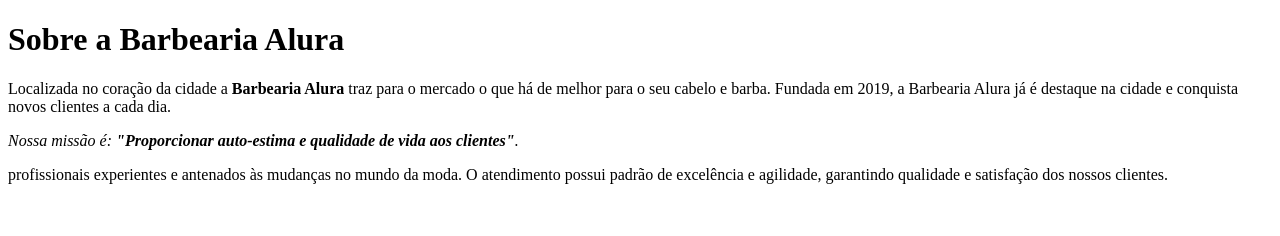
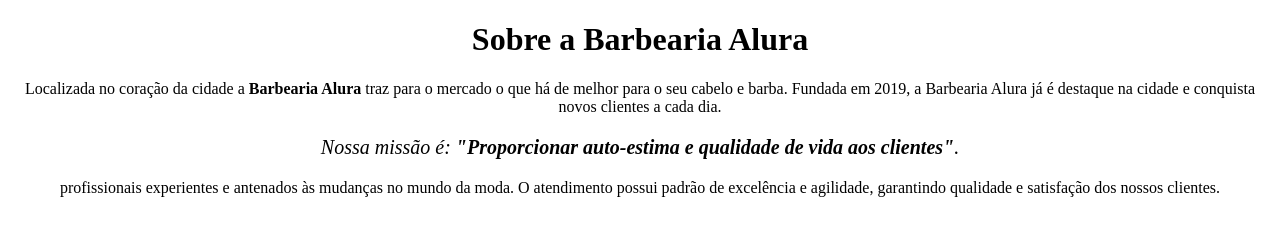
Before and after one commit to analuiza1g/proj-2-tri, a plain HTML site: page index.html in a window 1280 px wide. Drawn offline with Linux system fonts and the light colour scheme.

Commit message:
Add files via upload

```diff
--- a/index.html
+++ b/index.html
@@ -3,16 +3,22 @@
     <head>
         <meta charset="UTF-8">
         <title>Barbearia Alura</title>
+
+        <style>
+            p {
+                text-align: center;
+            }
+        </style>
     </head>
+
     <body>
-        <h1>Sobre a Barbearia Alura</h1>
+        <h1 style="text-align: center;">Sobre a Barbearia Alura</h1>
 
-        <p>Localizada no coração da cidade a <strong>Barbearia Alura</strong> traz para o mercado o que há de melhor para o seu cabelo
-        e barba. Fundada em 2019, a Barbearia Alura já é destaque na cidade e conquista novos clientes a cada dia.</p>
+        <p style="">Localizada no coração da cidade a <strong>Barbearia Alura</strong> traz para o mercado o que há de melhor para o seu cabelo
+            e barba. Fundada em 2019, a Barbearia Alura já é destaque na cidade e conquista novos clientes a cada dia.</p>
 
-        <p><em>Nossa missão é: <strong>"Proporcionar auto-estima e qualidade de vida aos clientes"</strong>.</em></p>
-
-        <p> profissionais experientes e antenados às mudanças no mundo da moda. O atendimento possui padrão de excelência e agilidade,
+        <p style="font-size: 20px; text-align: center;"><em>Nossa missão é: <strong>"Proporcionar auto-estima e qualidade de vida aos clientes"</strong>.</em></p>
+        <p style="text-align: center;"> profissionais experientes e antenados às mudanças no mundo da moda. O atendimento possui padrão de excelência e agilidade,
         garantindo qualidade e satisfação dos nossos clientes.</p>
         </body>
 
```
Also changed, not shown: style.css (added).
